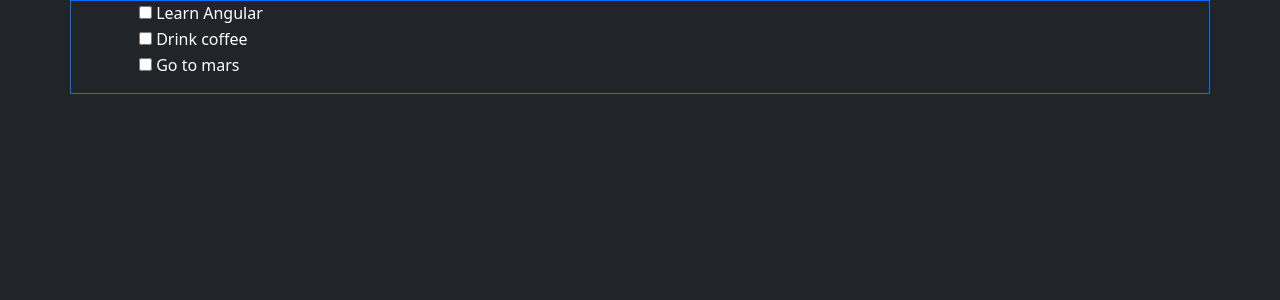
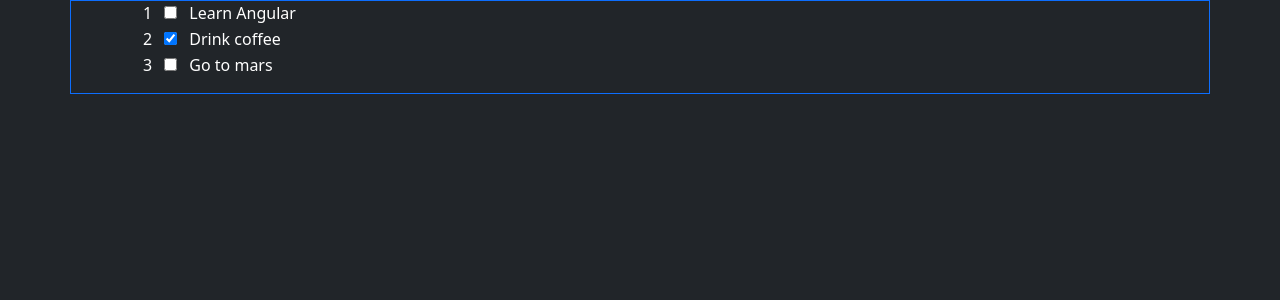
Before and after one commit to Dinuk-A/Angular101, an Angular app in the folder wish-list/: page / in a window 1280 px wide. Shown: the top 300 px of the page. Built offline with nearby package versions, Linux system fonts and the light colour scheme.

Commit message:
event binding added

```diff
--- a/wish-list/src/app/app.html
+++ b/wish-list/src/app/app.html
@@ -1,21 +1,36 @@
 <body class="bg-dark text-white min-vh-100">
   <div class="container border border-primary ">
 
+    <!-- condition ✅-->
     @if (items.length == 0) {
     <div class="text-danger"> no wishes to display</div>
     }
 
     @else { <ul class="wish-list">
 
-      <!-- ADD LI ITEMS FOR EACH ITEM  -->
-      @for (wish of items; track $index) {
+      <!-- ADD LI ITEMS FOR EACH ITEM ✅ -->
+      <!-- let ii = $index part is optional, just to make it easier by making a var -->
+      @for (wish of items; track $index; let ii = $index) {
 
       <li>
         <div class="form-check">
-          <label for="" class="form-check-label">
-            <input type="checkbox" class="checkbox">
-            {{wish.wishText}}
-          </label>
+
+          <!--  way 1 ✅ -->
+          <!--@if (wish.isDone) {<input type="checkbox" class="checkbox" checked>}
+          @else { <input type="checkbox" class="checkbox"> }
+          <span class="ms-2"> {{wish.wishText}} </span>-->
+
+          <!-- use the index's var -->
+          <span class="mx-1">{{ii+1}}</span>
+
+          <!-- way 2 , use a JS property inside html ✅-->
+          <!--<input type="checkbox" class="checkbox ms-2" [checked]="wish.isDone" [attr.data-index]="ii">
+          <span class="ms-2"> {{wish.wishText}} </span>-->
+
+          <!-- event binding ✅-->
+          <input (click)="toggleItem($event, wish)" type="checkbox" class="checkbox ms-2" [checked]="wish.isDone" [attr.data-index]="ii">
+          <span class="ms-2"> {{wish.wishText}} </span>
+
         </div>
       </li>
 
--- a/wish-list/src/app/app.ts
+++ b/wish-list/src/app/app.ts
@@ -10,6 +10,15 @@
   styleUrl: './app.css'
 })
 export class App {
+
+  //e here is from event, its optional, just to show lesson
+  toggleItem(e:any, wish:wishItem) {
+   console.log("clicked ", e);
+   wish.isDone = !wish.isDone;
+   console.log(wish);
+
+
+  }
 
   // Create an array of wishItem objects
   // first version, without any type
--- a/wish-list/src/app/shared/models/wishItem.ts
+++ b/wish-list/src/app/shared/models/wishItem.ts
@@ -7,5 +7,4 @@
     }
 
 
-
 }
```
Also changed, not shown: wish-list/4H TUTORIAL NOTES.txt.
